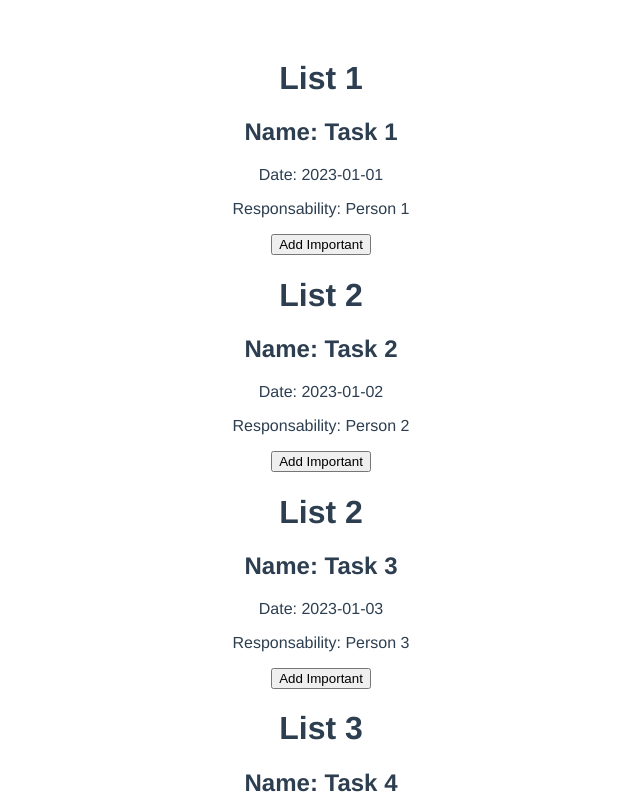
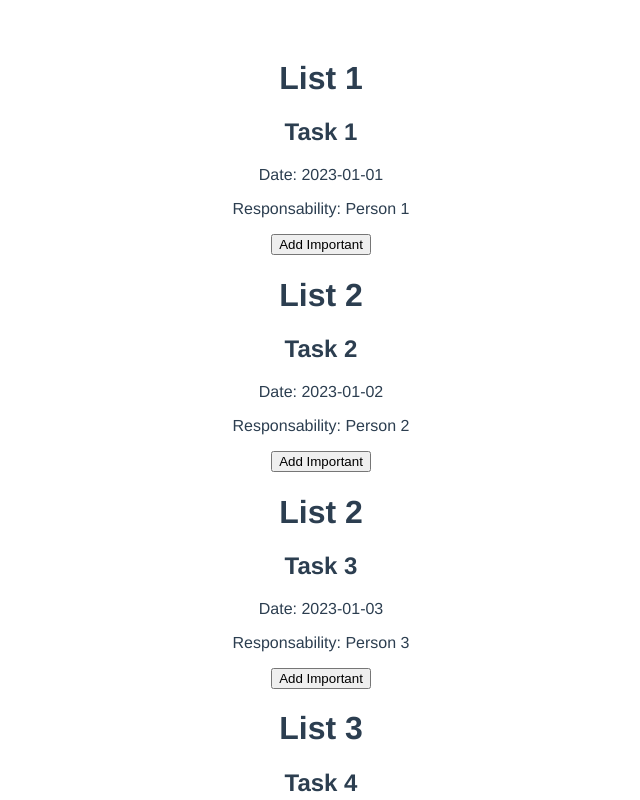
Before and after one commit to JulianaVanier/582-app-to-do-list-vue, a Vue app: page / in a window 1280 px wide. Shown: the top 800 px of the page, without its empty margins (319-959 px from the left). Built offline with nearby package versions, Linux system fonts and the light colour scheme.

Commit message:
taskItem test for emit: button importante

```diff
--- a/src/components/TaskItem.vue
+++ b/src/components/TaskItem.vue
@@ -1,7 +1,7 @@
 <template>
   <div class="task-item">
     <h1>{{ tasks.listName }}</h1>
-    <h2>Name: {{ tasks.name }}</h2>
+    <h2>{{ tasks.name }}</h2>
     <p>Date: {{ tasks.date }}</p>
     <p>Responsability: {{ tasks.responsability }}</p>
     <button data testid="addImportant" @click="addImportant">
```
Also changed, not shown: 1 other file (tests, documents, lock files or other folders).
